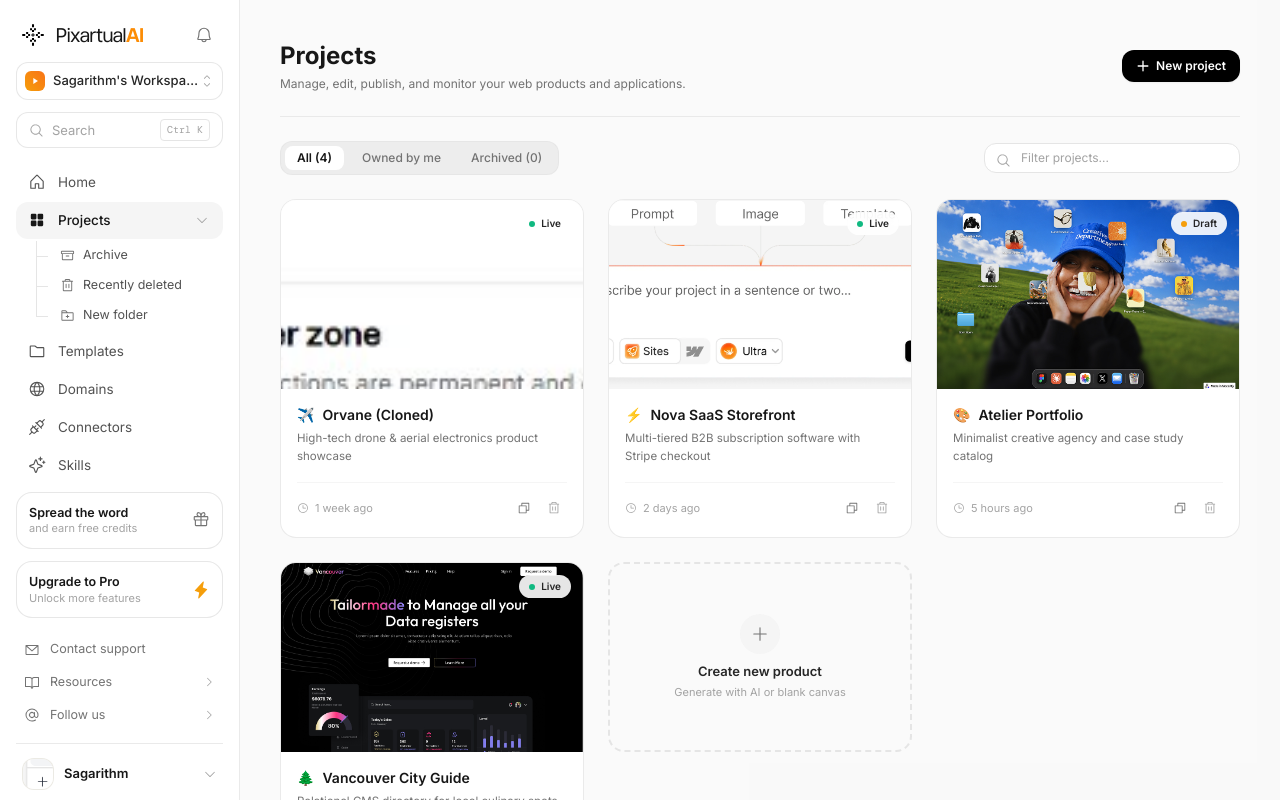
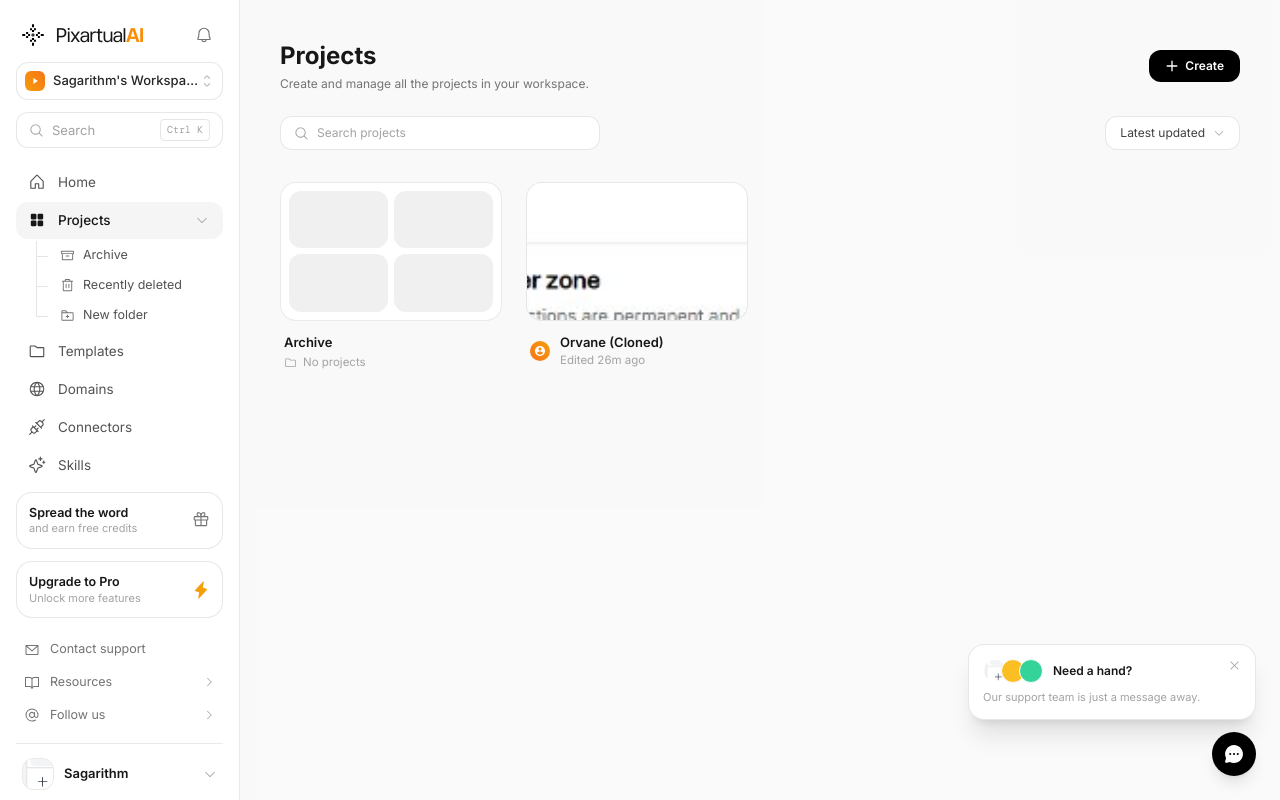
Before and after one commit to sagarithm/pixartualai-build, a Next.js app: page /dashboard/projects in a window 1280 px wide. Built offline with nearby package versions, Linux system fonts and the light colour scheme; a web font is replaced by a local one.

Commit message:
feat(projects-studio): 1:1 parity with Modulify projects grid and live studio copilot layout

```diff
--- a/src/app/dashboard/projects/page.tsx
+++ b/src/app/dashboard/projects/page.tsx
@@ -6,247 +6,217 @@ import Image from 'next/image';
 import { useRouter } from 'next/navigation';
 import { DashboardSidebar } from '@/components/dashboard/DashboardSidebar';
 import {
-  SquaresFour,
   Plus,
   MagnifyingGlass,
+  CaretDown,
+  FolderSimple,
   DotsThree,
-  ArrowRight,
-  FolderSimple,
+  Check,
+  Trash,
   Copy,
-  Trash,
-  ShareNetwork,
-  Export,
-  Globe,
-  Clock,
-  Sparkle,
-  Check,
+  X,
+  ChatCircleDots,
 } from '@phosphor-icons/react';
 
 export default function ProjectsPage() {
   const router = useRouter();
-  const [filter, setFilter] = useState<'all' | 'owned' | 'archived'>('all');
   const [search, setSearch] = useState('');
-  const [copiedId, setCopiedId] = useState<string | null>(null);
+  const [sortBy, setSortBy] = useState('Latest updated');
+  const [isSortOpen, setIsSortOpen] = useState(false);
+  const [isSupportOpen, setIsSupportOpen] = useState(true);
 
-  const initialProjects = [
+  const projects = [
     {
       id: 'orvane-cloned',
-      name: 'Orvane (Cloned)',
-      desc: 'High-tech drone & aerial electronics product showcase',
-      edited: '1 week ago',
-      created: 'Nov 5, 2026',
+      slug: 'teal-tide-zmk',
+      title: 'Orvane (Cloned)',
+      edited: 'Edited 26m ago',
       coverUrl: '/images/orvane-preview.png',
-      icon: '✈️',
-      domain: 'orvane.pixartual.ai',
-      status: 'Live',
-    },
-    {
-      id: 'nova-saas',
-      name: 'Nova SaaS Storefront',
-      desc: 'Multi-tiered B2B subscription software with Stripe checkout',
-      edited: '2 days ago',
-      created: 'Nov 12, 2026',
-      coverUrl: '/images/bento-generate.webp',
-      icon: '⚡',
-      domain: 'nova.pixartual.ai',
-      status: 'Live',
-    },
-    {
-      id: 'atelier-portfolio',
-      name: 'Atelier Portfolio',
-      desc: 'Minimalist creative agency and case study catalog',
-      edited: '5 hours ago',
-      created: 'Nov 14, 2026',
-      coverUrl: '/images/atelier.jpg',
-      icon: '🎨',
-      domain: 'atelier-design.pixartual.ai',
-      status: 'Draft',
-    },
-    {
-      id: 'vancouver-directory',
-      name: 'Vancouver City Guide',
-      desc: 'Relational CMS directory for local culinary spots and parks',
-      edited: '3 days ago',
-      created: 'Nov 11, 2026',
-      coverUrl: '/images/vancouver.jpg',
-      icon: '🌲',
-      domain: 'vancouver.pixartual.ai',
-      status: 'Live',
+      avatarBg: 'bg-gradient-to-tr from-orange-500 to-amber-500',
     },
   ];
-
-  const [projectsList, setProjectsList] = useState(initialProjects);
-
-  const filtered = projectsList.filter((p) =>
-    p.name.toLowerCase().includes(search.toLowerCase()) ||
-    p.desc.toLowerCase().includes(search.toLowerCase())
-  );
-
-  const handleCopyLink = (domain: string, id: string) => {
-    navigator.clipboard.writeText(`https://${domain}`);
-    setCopiedId(id);
-    setTimeout(() => setCopiedId(null), 2000);
-  };
-
-  const handleDelete = (id: string) => {
-    setProjectsList((prev) => prev.filter((p) => p.id !== id));
-  };
 
   return (
     <div className="flex h-screen w-screen overflow-hidden bg-[#fafafa] dark:bg-[#0d0d0d] text-ink-strong">
       <DashboardSidebar />
 
-      <main className="flex-1 flex flex-col h-screen overflow-y-auto bg-[#fafafa]/50 dark:bg-[#0d0d0d] p-6 md:p-10">
+      <main className="flex-1 flex flex-col h-screen overflow-y-auto bg-[#fafafa]/50 dark:bg-[#0d0d0d] p-6 md:p-10 relative">
         <div className="max-w-[1300px] w-full mx-auto">
           {/* Header */}
-          <div className="flex flex-col sm:flex-row sm:items-center sm:justify-between gap-4 pb-6 border-b border-neutral-200/80 dark:border-neutral-800">
+          <div className="flex items-center justify-between">
             <div>
               <h1 className="text-2xl font-bold text-neutral-900 dark:text-white">Projects</h1>
               <p className="text-xs text-neutral-500 mt-1">
-                Manage, edit, publish, and monitor your web products and applications.
+                Create and manage all the projects in your workspace.
               </p>
             </div>
 
-            <div className="flex items-center gap-2">
             <button
+              type="button"
               onClick={() => router.push('/dashboard/studio')}
-                className="flex items-center gap-1.5 px-3.5 py-2 rounded-xl bg-black text-white dark:bg-white dark:text-black text-xs font-semibold hover:opacity-90 transition-opacity shadow-sm"
+              className="flex items-center gap-1.5 px-4 py-2 rounded-xl bg-black dark:bg-white text-white dark:text-black text-xs font-semibold hover:opacity-90 transition-opacity shadow-2xs"
             >
               <Plus size={14} weight="bold" />
-                <span>New project</span>
+              <span>Create</span>
             </button>
+          </div>
+
+          {/* Filter & Sort Bar (Matching Image 1) */}
+          <div className="flex items-center justify-between gap-4 mt-6 mb-8">
+            {/* Search Projects */}
+            <div className="relative w-full max-w-xs">
+              <MagnifyingGlass size={15} className="absolute left-3.5 top-2.5 text-neutral-400" />
+              <input
+                type="text"
+                placeholder="Search projects"
+                value={search}
+                onChange={(e) => setSearch(e.target.value)}
+                className="w-full pl-9 pr-3.5 py-2 rounded-xl border border-neutral-200/90 dark:border-neutral-800 bg-white dark:bg-[#161616] text-xs text-neutral-900 dark:text-white placeholder:text-neutral-400 focus:outline-none focus:ring-1 focus:ring-neutral-400 shadow-2xs"
+              />
+            </div>
+
+            {/* Sort Dropdown */}
+            <div className="relative">
+              <button
+                type="button"
+                onClick={() => setIsSortOpen(!isSortOpen)}
+                className="flex items-center gap-2 px-3.5 py-2 rounded-xl border border-neutral-200/90 dark:border-neutral-800 bg-white dark:bg-[#161616] text-xs font-normal text-neutral-700 dark:text-neutral-300 shadow-2xs hover:bg-neutral-50 dark:hover:bg-neutral-800"
+              >
+                <span>{sortBy}</span>
+                <CaretDown size={12} className="text-neutral-400" />
+              </button>
+
+              {isSortOpen && (
+                <div className="absolute right-0 top-full mt-1.5 w-40 rounded-xl border border-neutral-200 dark:border-neutral-800 bg-white dark:bg-[#1c1c1c] p-1 shadow-lg z-50 text-xs">
+                  {['Latest updated', 'Oldest updated', 'Alphabetical'].map((item) => (
+                    <button
+                      key={item}
+                      type="button"
+                      onClick={() => {
+                        setSortBy(item);
+                        setIsSortOpen(false);
+                      }}
+                      className={`w-full text-left px-3 py-1.5 rounded-lg transition-colors ${
+                        sortBy === item
+                          ? 'bg-neutral-100 dark:bg-neutral-800 font-semibold text-neutral-900 dark:text-white'
+                          : 'text-neutral-600 dark:text-neutral-400 hover:bg-neutral-50 dark:hover:bg-neutral-800'
+                      }`}
+                    >
+                      {item}
+                    </button>
+                  ))}
+                </div>
+              )}
             </div>
           </div>
 
-          {/* Controls Bar */}
-          <div className="flex flex-col sm:flex-row sm:items-center sm:justify-between gap-3 my-6">
-            <div className="flex items-center gap-1.5 p-1 rounded-xl bg-neutral-200/60 dark:bg-neutral-800/60 border border-neutral-200/80 dark:border-neutral-700/60 self-start">
-              <button
-                onClick={() => setFilter('all')}
-                className={`px-3 py-1 rounded-lg text-xs font-medium transition-colors ${
-                  filter === 'all'
-                    ? 'bg-white dark:bg-[#1a1a1a] text-neutral-900 dark:text-white shadow-2xs font-semibold'
-                    : 'text-neutral-500 hover:text-neutral-900 dark:hover:text-white'
-                }`}
+          {/* Cards Grid (Image 1 Exact Layout) */}
+          <div className="grid grid-cols-1 sm:grid-cols-2 md:grid-cols-3 lg:grid-cols-4 gap-6">
+            {/* Card 1: Archive Folder Card */}
+            <Link
+              href="/dashboard/archive"
+              className="group flex flex-col cursor-pointer"
             >
-                All ({projectsList.length})
-              </button>
-              <button
-                onClick={() => setFilter('owned')}
-                className={`px-3 py-1 rounded-lg text-xs font-medium transition-colors ${
-                  filter === 'owned'
-                    ? 'bg-white dark:bg-[#1a1a1a] text-neutral-900 dark:text-white shadow-2xs font-semibold'
-                    : 'text-neutral-500 hover:text-neutral-900 dark:hover:text-white'
-                }`}
-              >
-                Owned by me
-              </button>
-              <button
-                onClick={() => setFilter('archived')}
-                className={`px-3 py-1 rounded-lg text-xs font-medium transition-colors ${
-                  filter === 'archived'
-                    ? 'bg-white dark:bg-[#1a1a1a] text-neutral-900 dark:text-white shadow-2xs font-semibold'
-                    : 'text-neutral-500 hover:text-neutral-900 dark:hover:text-white'
-                }`}
-              >
-                Archived (0)
-              </button>
-            </div>
-
-            {/* Search Input */}
-            <div className="relative w-full sm:w-64">
-              <MagnifyingGlass size={15} className="absolute left-3 top-2.5 text-neutral-400" />
-              <input
-                type="text"
-                value={search}
-                onChange={(e) => setSearch(e.target.value)}
-                placeholder="Filter projects..."
-                className="w-full pl-9 pr-3 py-1.5 rounded-xl border border-neutral-200 dark:border-neutral-800 bg-white dark:bg-[#181818] text-xs text-neutral-900 dark:text-white placeholder:text-neutral-400 focus:outline-none focus:ring-1 focus:ring-accent"
-              />
+              {/* 2x2 Quadrant Preview */}
+              <div className="aspect-[16/10] w-full rounded-2xl border border-neutral-200/80 dark:border-neutral-800 bg-white dark:bg-[#161616] p-2 overflow-hidden shadow-2xs group-hover:border-neutral-300 dark:group-hover:border-neutral-700 transition-all">
+                <div className="grid grid-cols-2 grid-rows-2 gap-1.5 h-full w-full">
+                  <div className="rounded-xl bg-[#f0f0f0] dark:bg-neutral-800/80" />
+                  <div className="rounded-xl bg-[#f0f0f0] dark:bg-neutral-800/80" />
+                  <div className="rounded-xl bg-[#f0f0f0] dark:bg-neutral-800/80" />
+                  <div className="rounded-xl bg-[#f0f0f0] dark:bg-neutral-800/80" />
                 </div>
               </div>
 
-          {/* Projects Grid */}
-          <div className="grid grid-cols-1 sm:grid-cols-2 lg:grid-cols-3 gap-6">
-            {filtered.map((proj) => (
+              {/* Bottom Meta */}
+              <div className="mt-3 pl-1">
+                <div className="text-[13px] font-semibold text-neutral-900 dark:text-white group-hover:text-amber-500 transition-colors">
+                  Archive
+                </div>
+                <div className="flex items-center gap-1.5 text-[11.5px] text-neutral-400 mt-0.5">
+                  <FolderSimple size={13} className="text-neutral-400" />
+                  <span>No projects</span>
+                </div>
+              </div>
+            </Link>
+
+            {/* Card 2: Orvane (Cloned) Project Card */}
+            {projects.map((p) => (
               <div
-                key={proj.id}
-                onClick={() => router.push(`/dashboard/studio?template=${proj.id}`)}
-                className="group flex flex-col rounded-2xl border border-neutral-200/80 dark:border-neutral-800 bg-white dark:bg-[#161616] overflow-hidden shadow-2xs hover:shadow-md hover:border-neutral-300 dark:hover:border-neutral-700 transition-all cursor-pointer"
+                key={p.id}
+                onClick={() => router.push(`/dashboard/projects/${p.slug}`)}
+                className="group flex flex-col cursor-pointer"
               >
-                <div className="relative aspect-[16/10] w-full overflow-hidden bg-neutral-100 dark:bg-neutral-900">
+                {/* Thumbnail Preview */}
+                <div className="aspect-[16/10] w-full rounded-2xl border border-neutral-200/80 dark:border-neutral-800 bg-[#eef2f5] dark:bg-[#161616] overflow-hidden shadow-2xs group-hover:border-neutral-300 dark:group-hover:border-neutral-700 relative transition-all">
                   <Image
-                    src={proj.coverUrl}
-                    alt={proj.name}
+                    src={p.coverUrl}
+                    alt={p.title}
                     fill
                     className="object-cover group-hover:scale-105 transition-transform duration-500"
                   />
-                  <div className="absolute top-3 right-3 flex items-center gap-1.5 px-2.5 py-1 rounded-full bg-white/90 dark:bg-black/80 backdrop-blur-md text-[10px] font-semibold text-neutral-800 dark:text-neutral-200 shadow-2xs">
-                    <span
-                      className={`w-1.5 h-1.5 rounded-full ${
-                        proj.status === 'Live' ? 'bg-emerald-500' : 'bg-amber-500'
-                      }`}
-                    />
-                    <span>{proj.status}</span>
+                  <div className="absolute inset-0 bg-black/0 group-hover:bg-black/10 transition-colors flex items-center justify-center opacity-0 group-hover:opacity-100">
+                    <span className="px-3 py-1.5 rounded-xl bg-white/95 text-neutral-900 text-xs font-semibold shadow-lg">
+                      Open in Studio
+                    </span>
                   </div>
                 </div>
 
-                <div className="p-4 flex flex-col justify-between flex-1">
-                  <div>
-                    <div className="flex items-center gap-2">
-                      <span className="text-sm">{proj.icon}</span>
-                      <h3 className="text-sm font-semibold text-neutral-900 dark:text-white truncate">
-                        {proj.name}
-                      </h3>
+                {/* Bottom Meta */}
+                <div className="mt-3 flex items-center gap-2.5 pl-1">
+                  <div className={`w-5 h-5 rounded-full ${p.avatarBg} flex items-center justify-center text-white text-[10px] shadow-2xs shrink-0 overflow-hidden`}>
+                    <svg width="12" height="12" viewBox="0 0 24 24" fill="currentColor">
+                      <path d="M12 2C6.48 2 2 6.48 2 12s4.48 10 10 10 10-4.48 10-10S17.52 2 12 2zm0 3c1.66 0 3 1.34 3 3s-1.34 3-3 3-3-1.34-3-3 1.34-3 3-3zm0 14.2c-2.5 0-4.71-1.28-6-3.22.03-1.99 4-3.08 6-3.08 1.99 0 5.97 1.09 6 3.08-1.29 1.94-3.5 3.22-6 3.22z"/>
+                    </svg>
                   </div>
-                    <p className="text-[11.5px] text-neutral-500 mt-1 line-clamp-2 leading-relaxed">
-                      {proj.desc}
-                    </p>
+                  <div className="min-w-0 flex-1">
+                    <div className="text-[13px] font-semibold text-neutral-900 dark:text-white truncate">
+                      {p.title}
                     </div>
-
-                  <div className="mt-4 pt-3 border-t border-neutral-100 dark:border-neutral-800/80 flex items-center justify-between text-[11px] text-neutral-400">
-                    <div className="flex items-center gap-1.5">
-                      <Clock size={12} />
-                      <span>{proj.edited}</span>
-                    </div>
-
-                    <div className="flex items-center gap-1" onClick={(e) => e.stopPropagation()}>
-                      <button
-                        onClick={() => handleCopyLink(proj.domain, proj.id)}
-                        className="p-1.5 rounded-lg hover:bg-neutral-100 dark:hover:bg-neutral-800 text-neutral-500 hover:text-neutral-900 transition-colors"
-                        title="Copy published link"
-                      >
-                        {copiedId === proj.id ? <Check size={14} className="text-emerald-500" /> : <Copy size={14} />}
-                      </button>
-                      <button
-                        onClick={() => handleDelete(proj.id)}
-                        className="p-1.5 rounded-lg hover:bg-red-50 dark:hover:bg-red-950/30 text-neutral-400 hover:text-red-500 transition-colors"
-                        title="Delete project"
-                      >
-                        <Trash size={14} />
-                      </button>
+                    <div className="text-[11.5px] text-neutral-400">
+                      {p.edited}
                     </div>
                   </div>
                 </div>
               </div>
             ))}
-
-            {/* Create Blank Card */}
-            <div
-              onClick={() => router.push('/dashboard/studio')}
-              className="flex flex-col items-center justify-center aspect-[16/10] rounded-2xl border-2 border-dashed border-neutral-200 dark:border-neutral-800 hover:border-accent hover:bg-accent/5 transition-all cursor-pointer p-6 text-center group"
-            >
-              <div className="w-10 h-10 rounded-full bg-neutral-100 dark:bg-neutral-800 group-hover:bg-accent group-hover:text-white flex items-center justify-center text-neutral-500 transition-colors mb-2">
-                <Plus size={18} />
-              </div>
-              <span className="text-[13px] font-semibold text-neutral-800 dark:text-neutral-200 group-hover:text-accent transition-colors">
-                Create new product
-              </span>
-              <span className="text-[11px] text-neutral-400 mt-0.5">
-                Generate with AI or blank canvas
-              </span>
           </div>
         </div>
+
+        {/* Floating Support Widget (Image 1 Bottom Right) */}
+        <div className="fixed bottom-6 right-6 flex flex-col items-end gap-3 z-40">
+          {isSupportOpen && (
+            <div className="w-72 p-3.5 rounded-2xl bg-white dark:bg-[#181818] border border-neutral-200/90 dark:border-neutral-800 shadow-xl mfy-fadein relative">
+              <button
+                type="button"
+                onClick={() => setIsSupportOpen(false)}
+                className="absolute top-2.5 right-2.5 text-neutral-400 hover:text-neutral-700 dark:hover:text-neutral-200 p-1"
+              >
+                <X size={13} />
+              </button>
+              <div className="flex items-center gap-2.5">
+                <div className="flex items-center -space-x-1.5">
+                  <div className="w-6 h-6 rounded-full overflow-hidden border border-white dark:border-neutral-800 shadow-2xs">
+                    <Image src="/images/user-avatar.png" alt="Support 1" width={24} height={24} className="object-cover" />
+                  </div>
+                  <div className="w-6 h-6 rounded-full overflow-hidden border border-white dark:border-neutral-800 shadow-2xs bg-amber-400" />
+                  <div className="w-6 h-6 rounded-full overflow-hidden border border-white dark:border-neutral-800 shadow-2xs bg-emerald-400" />
+                </div>
+                <div className="text-xs font-semibold text-neutral-900 dark:text-white">Need a hand?</div>
+              </div>
+              <p className="text-[11px] text-neutral-400 mt-1.5">
+                Our support team is just a message away.
+              </p>
+            </div>
+          )}
+
+          <button
+            type="button"
+            onClick={() => setIsSupportOpen(!isSupportOpen)}
+            className="w-11 h-11 rounded-full bg-black dark:bg-white text-white dark:text-black flex items-center justify-center shadow-lg hover:scale-105 active:scale-95 transition-all"
+            title="Support chat"
+          >
+            <ChatCircleDots size={22} weight="fill" />
+          </button>
         </div>
       </main>
     </div>
--- a/src/app/dashboard/studio/page.tsx
+++ b/src/app/dashboard/studio/page.tsx
@@ -62,6 +62,7 @@ function StudioContent() {
   const [copiedLink, setCopiedLink] = useState(false);
   const [buildMode, setBuildMode] = useState<'Build' | 'Edit' | 'Enhance'>('Build');
   const [isBuildModeOpen, setIsBuildModeOpen] = useState(false);
+  const [isSupportOpen, setIsSupportOpen] = useState(true);
 
   // Chat conversation state
   const [chatInput, setChatInput] = useState('');
@@ -652,6 +653,43 @@ function StudioContent() {
               </div>
             </div>
           </div>
+
+          {/* Floating Support Widget (Matching Image 2 Bottom Right) */}
+          <div className="fixed bottom-5 right-5 flex flex-col items-end gap-2.5 z-40">
+            {isSupportOpen && (
+              <div className="w-68 p-3 rounded-2xl bg-white dark:bg-[#181818] border border-neutral-200/90 dark:border-neutral-800 shadow-xl mfy-fadein relative">
+                <button
+                  type="button"
+                  onClick={() => setIsSupportOpen(false)}
+                  className="absolute top-2.5 right-2.5 text-neutral-400 hover:text-neutral-700 dark:hover:text-neutral-200 p-0.5"
+                >
+                  <X size={12} />
+                </button>
+                <div className="flex items-center gap-2">
+                  <div className="flex items-center -space-x-1.5">
+                    <div className="w-5 h-5 rounded-full overflow-hidden border border-white dark:border-neutral-800 shadow-2xs">
+                      <Image src="/images/user-avatar.png" alt="Support" width={20} height={20} className="object-cover" />
+                    </div>
+                    <div className="w-5 h-5 rounded-full overflow-hidden border border-white dark:border-neutral-800 shadow-2xs bg-amber-400" />
+                    <div className="w-5 h-5 rounded-full overflow-hidden border border-white dark:border-neutral-800 shadow-2xs bg-emerald-400" />
+                  </div>
+                  <div className="text-[11.5px] font-semibold text-neutral-900 dark:text-white">Need a hand?</div>
+                </div>
+                <p className="text-[10.5px] text-neutral-400 mt-1">
+                  Our support team is just a message away.
+                </p>
+              </div>
+            )}
+
+            <button
+              type="button"
+              onClick={() => setIsSupportOpen(!isSupportOpen)}
+              className="w-10 h-10 rounded-full bg-black dark:bg-white text-white dark:text-black flex items-center justify-center shadow-lg hover:scale-105 active:scale-95 transition-all"
+              title="Support chat"
+            >
+              <ChatCircleDots size={20} weight="fill" />
+            </button>
+          </div>
         </main>
       </div>
 
```
Also changed, not shown: 2 other files (tests, documents, lock files or other folders). Lines whose indentation alone changed are shown as unchanged.
